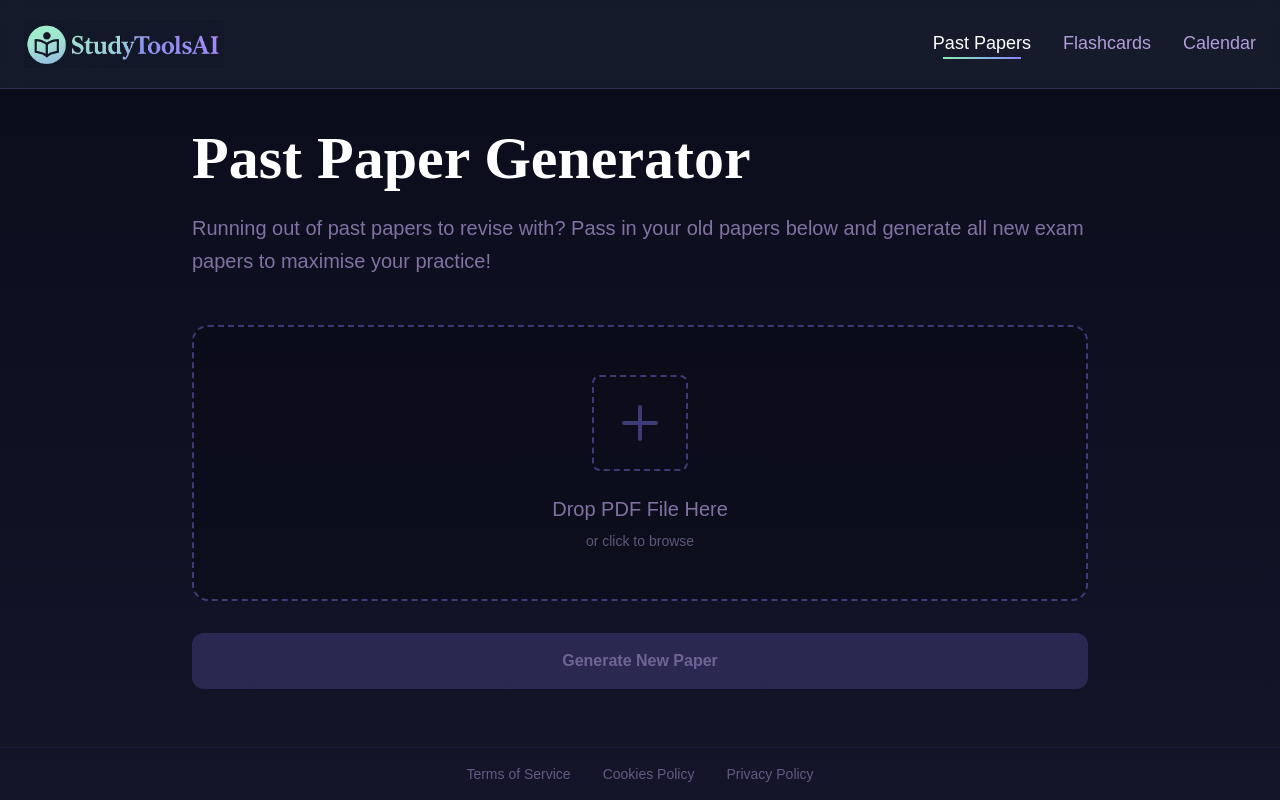
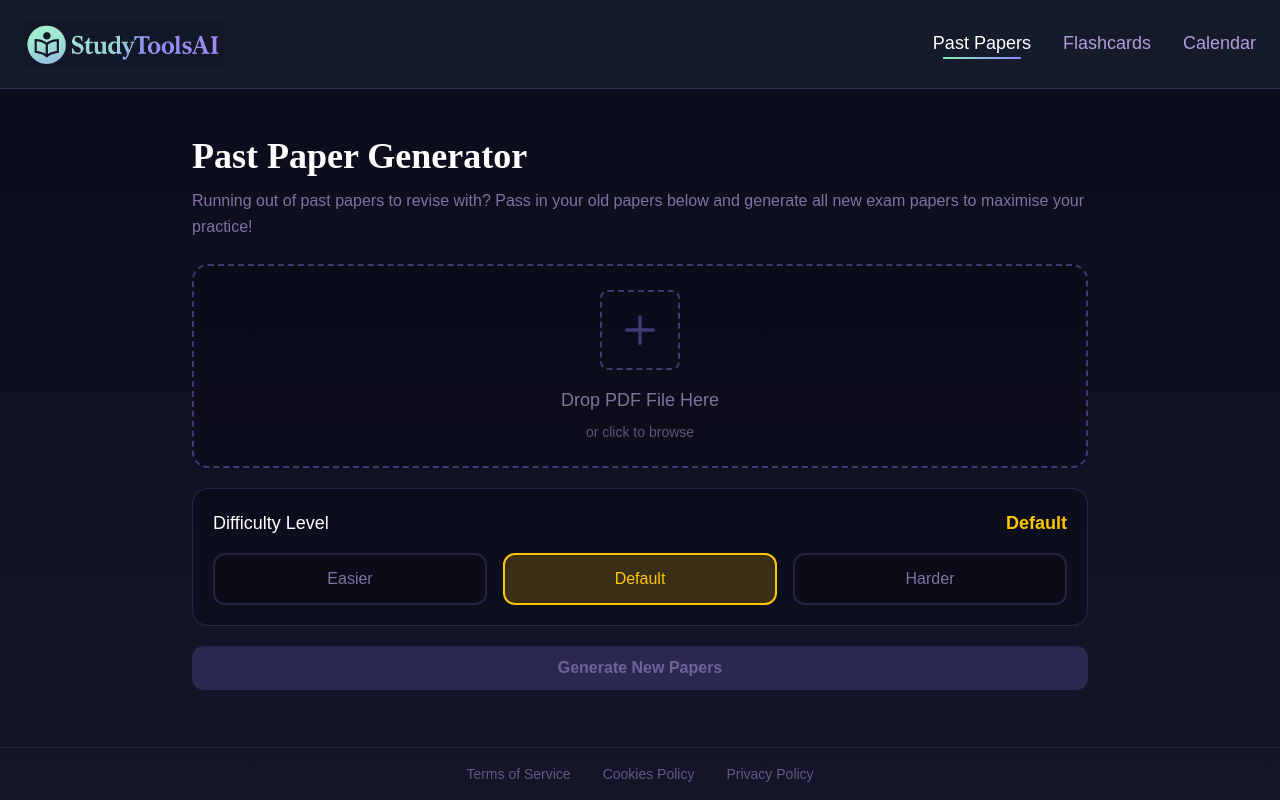
Before and after one commit to Cozkou/2025hackathon, a Next.js app in the folder studytoolsai-next/: page /pastpapers in a window 1280 px wide. Built offline with nearby package versions, Linux system fonts and the light colour scheme.

Commit message:
Updated past paper generator page.

```diff
--- a/studytoolsai-next/src/app/calendar/page.tsx
+++ b/studytoolsai-next/src/app/calendar/page.tsx
@@ -29,7 +29,7 @@ export default function Calendar() {
                         {/* Calendar grid placeholder */}
                         <div className="col-span-7">
                             <p className="text-[#B39DDB]/70 text-center py-8">
-                                Calendar implementation coming soon...
+                                Calendar coming soon...
                             </p>
                         </div>
                     </div>
--- a/studytoolsai-next/src/app/pastpapers/page.tsx
+++ b/studytoolsai-next/src/app/pastpapers/page.tsx
@@ -10,7 +10,17 @@ export default function PastPapers() {
     const [selectedFile, setSelectedFile] = useState<File | null>(null);
     const [isGenerating, setIsGenerating] = useState(false);
     const [isGenerated, setIsGenerated] = useState(false);
+    const [difficulty, setDifficulty] = useState(2); // 1: Easier, 2: Same, 3: Harder
     const fileInputRef = useRef<HTMLInputElement>(null);
+
+    const getDifficultyLabel = (value: number) => {
+        switch(value) {
+            case 1: return 'Easier';
+            case 2: return 'Default';
+            case 3: return 'Harder';
+            default: return 'Default';
+        }
+    };
 
     const validateFile = (file: File): boolean => {
         if (!file.type.includes('pdf')) {
@@ -75,17 +85,17 @@ export default function PastPapers() {
     };
 
     return (
-        <div className="min-h-screen bg-gradient-to-b from-[#0A0B1A] to-[#141529] flex flex-col">
+        <div className="min-h-screen bg-gradient-to-b from-[#0A0B1A] to-[#141529] flex flex-col overflow-hidden">
             <Header />
 
-            <main className="flex-1 container mx-auto px-4 pt-32">
+            <main className="flex-1 container mx-auto px-4 pt-24">
                 <div className="max-w-4xl mx-auto">
                     {/* Title Section */}
-                    <div className="mb-8">
-                        <h1 className="text-6xl font-bold text-white mb-6 font-['Poppins']">
+                    <div className="mb-5 mt-10">
+                        <h1 className="text-4xl font-bold text-white mb-3 font-['Poppins']">
                             Past Paper Generator
                         </h1>
-                        <p className="text-xl text-[#B39DDB]/70 leading-relaxed">
+                        <p className="text-base text-[#B39DDB]/70 leading-relaxed">
                             Running out of past papers to revise with? Pass in your old papers below and generate
                             all new exam papers to maximise your practice!
                         </p>
@@ -93,14 +103,14 @@ export default function PastPapers() {
 
                     {/* File Drop Zone or Download Area */}
                     {isGenerating ? (
-                        <div className="mt-12 p-12 rounded-2xl bg-black/20 flex flex-col items-center justify-center">
-                            <div className="w-16 h-16 border-4 border-[#8B7FFF] border-t-[#86efac] rounded-full animate-spin mb-6"></div>
-                            <p className="text-xl text-[#B39DDB]/70 text-center">
+                        <div className="mt-6 p-6 rounded-2xl bg-black/20 flex flex-col items-center justify-center">
+                            <div className="w-14 h-14 border-4 border-[#8B7FFF] border-t-[#86efac] rounded-full animate-spin mb-4"></div>
+                            <p className="text-lg text-[#B39DDB]/70 text-center">
                                 Generating your paper...
                             </p>
                         </div>
                     ) : isGenerated ? (
-                        <div className="mt-12 p-8 rounded-2xl bg-black/20 border border-[#8B7FFF]/20">
+                        <div className="mt-6 p-5 rounded-2xl bg-black/20 border border-[#8B7FFF]/20">
                             <div className="flex items-center justify-between">
                                 <div className="flex items-center space-x-4">
                                     <svg
@@ -140,7 +150,7 @@ export default function PastPapers() {
                             onDragLeave={handleDragLeave}
                             onDrop={handleDrop}
                             className={`
-                                mt-12 p-12 rounded-2xl border-2 border-dashed transition-all duration-300 cursor-pointer
+                                mt-6 p-6 rounded-2xl border-2 border-dashed transition-all duration-300 cursor-pointer
                                 flex flex-col items-center justify-center
                                 ${isDragging
                                     ? 'border-[#86efac] bg-[#86efac]/5'
@@ -156,11 +166,11 @@ export default function PastPapers() {
                                 onChange={handleFileSelect}
                                 className="hidden"
                             />
-                            <div className={`w-24 h-24 mb-6 border-2 border-dashed rounded-lg flex items-center justify-center
+                            <div className={`w-20 h-20 mb-4 border-2 border-dashed rounded-lg flex items-center justify-center
                                 ${errorMessage ? 'border-red-500' : 'border-[#8B7FFF]/40'}`}>
                                 {selectedFile ? (
                                     <svg
-                                        className="w-12 h-12 text-[#86efac]"
+                                        className="w-10 h-10 text-[#86efac]"
                                         fill="none"
                                         stroke="currentColor"
                                         viewBox="0 0 24 24"
@@ -174,7 +184,7 @@ export default function PastPapers() {
                                     </svg>
                                 ) : (
                                     <svg
-                                        className={`w-12 h-12 ${errorMessage ? 'text-red-500' : 'text-[#8B7FFF]/40'}`}
+                                        className={`w-10 h-10 ${errorMessage ? 'text-red-500' : 'text-[#8B7FFF]/40'}`}
                                         fill="none"
                                         stroke="currentColor"
                                         viewBox="0 0 24 24"
@@ -189,16 +199,16 @@ export default function PastPapers() {
                                 )}
                             </div>
                             {errorMessage ? (
-                                <p className="text-xl text-red-500 text-center mb-2">
+                                <p className="text-lg text-red-500 text-center mb-2">
                                     {errorMessage}
                                 </p>
                             ) : selectedFile ? (
-                                <p className="text-xl text-[#86efac] text-center mb-2">
+                                <p className="text-lg text-[#86efac] text-center mb-2">
                                     {selectedFile.name}
                                 </p>
                             ) : (
                                 <>
-                                    <p className="text-xl text-[#B39DDB]/70 text-center mb-2">
+                                    <p className="text-lg text-[#B39DDB]/70 text-center mb-2">
                                         Drop PDF File Here
                                     </p>
                                     <p className="text-sm text-[#B39DDB]/50 text-center">
@@ -209,12 +219,49 @@ export default function PastPapers() {
                         </div>
                     )}
 
+                    {/* Difficulty Selection */}
+                    {!isGenerated && !isGenerating && (
+                        <div className="mt-5 p-5 rounded-2xl bg-black/20 border border-[#8B7FFF]/20">
+                            <div className="flex items-center justify-between mb-4">
+                                <label className="text-lg text-white font-medium">Difficulty Level</label>
+                                <span className={`text-lg font-bold ${
+                                    difficulty === 1 ? 'text-[#86efac]' :
+                                    difficulty === 2 ? 'text-yellow-400' :
+                                    'text-red-500'
+                                }`}>
+                                    {getDifficultyLabel(difficulty)}
+                                </span>
+                            </div>
+                            <div className="grid grid-cols-3 gap-4">
+                                {[1, 2, 3].map((value) => (
+                                    <button
+                                        key={value}
+                                        onClick={() => setDifficulty(value)}
+                                        className={`
+                                            py-3 px-4 rounded-xl font-medium transition-all duration-200
+                                            ${value === 1 && difficulty === value
+                                                ? 'bg-[#86efac]/20 text-[#86efac] border-2 border-[#86efac]'
+                                                : value === 2 && difficulty === value
+                                                ? 'bg-yellow-500/20 text-yellow-400 border-2 border-yellow-400'
+                                                : value === 3 && difficulty === value
+                                                ? 'bg-red-500/20 text-red-500 border-2 border-red-500'
+                                                : 'bg-black/20 text-[#B39DDB]/70 border-2 border-[#8B7FFF]/20 hover:border-[#8B7FFF]/40'
+                                            }
+                                        `}
+                                    >
+                                        {getDifficultyLabel(value)}
+                                    </button>
+                                ))}
+                            </div>
+                        </div>
+                    )}
+
                     {/* Generate Button */}
                     {!isGenerated && (
                         <button
                             onClick={handleGenerate}
                             className={`
-                                w-full mt-8 py-4 rounded-xl font-semibold transition-all duration-300 cursor-pointer
+                                w-full mt-5 py-2.5 rounded-xl font-semibold transition-all duration-300
                                 ${selectedFile
                                     ? 'bg-gradient-to-r from-[#86efac] to-[#8B7FFF] text-white hover:opacity-90'
                                     : 'bg-[#8B7FFF]/20 text-[#B39DDB]/50 cursor-not-allowed'
@@ -222,7 +269,7 @@ export default function PastPapers() {
                             `}
                             disabled={isGenerating}
                         >
-                            {isGenerating ? 'Generating...' : 'Generate New Paper'}
+                            {isGenerating ? 'Generating...' : 'Generate New Papers'}
                         </button>
                     )}
                 </div>
```
